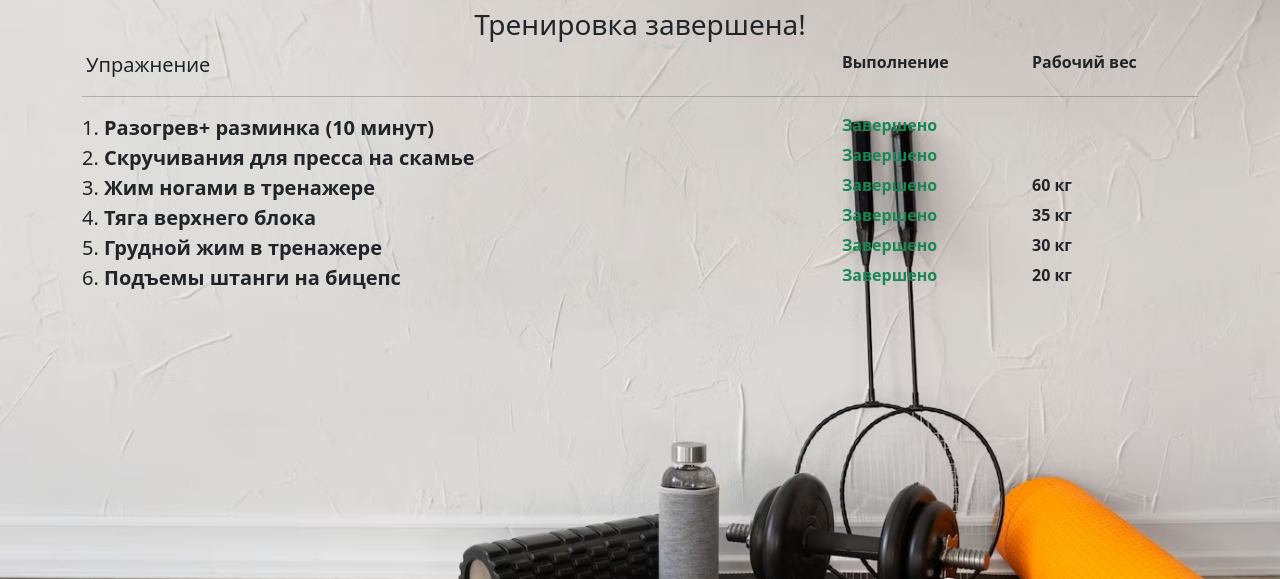
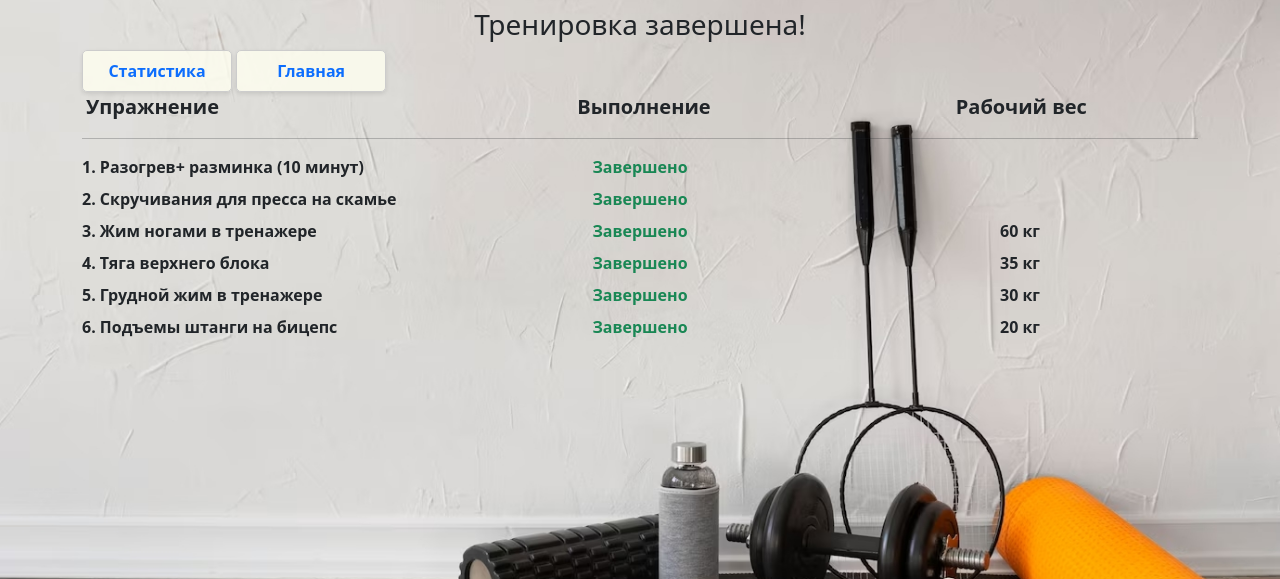
Before and after one commit to takura2012/flask_app_fit, a Flask app: page /statistics/details/1 in a window 1280 px wide. Shown: the part 76-655 px from the top of the page. Run offline with Flask 3, Linux system fonts and the light colour scheme; data comes from the database, SQL or seed files in the repository; both versions use the stored data as it was after the commit; some libraries are stand-ins or nearby versions.

Commit message:
сделана статистика, в планах убрать верхнее меню и перенести часть функций в управление (может переназвать его) после этого можно делать пользователей

```diff
--- a/main.py
+++ b/main.py
@@ -720,8 +720,10 @@ def train_progress_start():
 
         exercise = Exercise.query.get(user_training_exercise.exercise_id)
         previous_weight = find_prev_weight(exercise.exercise_id, user_id)
+        max_weight = find_max_weight(exercise.exercise_id, user_id)
 
-    return render_template('current_exercise.html', exercise=exercise, previous_weight=previous_weight, user_training=user_training, user_training_exercise=user_training_exercise)
+    return render_template('current_exercise.html', exercise=exercise, previous_weight=previous_weight,
+                           user_training=user_training, user_training_exercise=user_training_exercise, max_weight=max_weight)
 
 
 @app.route('/train_progress_next', methods=['POST', 'GET'])
@@ -828,9 +830,6 @@ def statistics():
             completed_trainings.append([train, c_tr.id, ex_count, formatted_datetime ])
     completed_trainings.reverse()
 
-
-
-
     return render_template('statistics.html', uncompleted_trainings=uncompleted_trainings, completed_trainings=completed_trainings, user=user)
 
 
@@ -862,7 +861,6 @@ def statistic_details(user_training_id):
         weight = ute.weight
         finish_data.append({'ex_id': ex_id, 'ex_name': ex_name, 'ex_skipped': ex_skipped, 'weight': weight})
 
-    # print(finish_data)
     return render_template('training_finished.html', finish_data=finish_data)
 
 
@@ -872,17 +870,12 @@ def statistics_exercises():
     if request.method == 'POST':
         # взял с формы ИД юзера
         user_id = request.form.get('user_id')
-
-        # функция преобразует в словарь {ex_id:count_in, ...}
-        # counts = Counter(exercises)
-
-        # сортировка sorted(iterable, key=key, reverse=reverse) key это функция,
-        # lambda - анонимная название для элемента counts.items(), который передается в функцию
-        # sorted_counts = dict(sorted(counts.items(), key=lambda item: item[1], reverse=True))
+        trains_count = request.form.get('trains_count')
 
         exercises_struct = get_exercise_statistics(user_id)
+        # [[55, 'Разогрев+ разминка (10 минут)', 4, 1, [{'date': '28-08-2023 10:03:04', 'weight': 0, 'skipped': False},
 
-    return render_template('statistics_exercises.html', exercises_struct=exercises_struct)
+    return render_template('statistics_exercises.html', exercises_struct=exercises_struct, user_id=user_id, trains_count=trains_count)
 
 
 if __name__ == '__main__':
--- a/static/css/main.css
+++ b/static/css/main.css
@@ -84,7 +84,7 @@ body {
     padding: 2px;
     border: 1px solid #ccc;
     border-radius: 5px;
-    background-color: rgb(255,255,240);
+    background-color: rgba(255,255,240, 0.8);
     box-shadow: 0 2px 4px rgba(0, 0, 0, 0.1);
     max-width: 150px;
     width: 100%;
@@ -104,5 +104,19 @@ body {
 }
 
 .background-custom-light {
-    background-color: rgba(240,255,240, 0.4);
+    background-color: rgba(255,255,240, 0.8);
 }
+
+/* Переопределение высоты заголовка аккордеона */
+.accordion-header {
+    background-color: rgba(255,255,240, 0);
+    height: 30px; /* Здесь можно задать желаемую высоту в пикселях или другой единице измерения */
+    /* Другие стили, если необходимо */
+}
+
+/* Изменение стиля кнопки в заголовке аккордеона */
+.accordion-button {
+    height: 30px;
+    background-color: rgba(255,255,240, 0.8);
+    /* Другие стили, если необходимо */
+}
--- a/templates/training_finished.html
+++ b/templates/training_finished.html
@@ -8,29 +8,36 @@
 <h3>Тренировка завершена!</h3>
 </div>
 
-<div class="row mb-0 fs-6">
-        <div class="col-8 mb-0 px-3 fs-5">
+<a href="/statistics" class="statistics-btn d-inline-flex p-2 fw-bold fs-6 link-underline link-underline-opacity-0">
+    Статистика
+</a>
+<a href="/" class="statistics-btn d-inline-flex p-2 fw-bold fs-6 link-underline link-underline-opacity-0">
+    Главная
+</a>
+
+<div class="row mb-0 fs-5">
+        <div class="col mb-0 px-3 fw-semibold">
            Упражнение
         </div>
 
-        <div class="col mb-0 fw-semibold">
+        <div class="col mb-0 fw-semibold text-center">
             Выполнение
         </div>
-        <div class="col mb-0 fw-semibold">
+        <div class="col mb-0 fw-semibold text-center">
             Рабочий вес
         </div>
 </div>
  <hr>
 {% for ex in finish_data %}
-    <div class="row mb-0 fs-6">
-        <div class="col-8 mb-0 fs-5">
-            {{loop.index}}. <b>{{ex.ex_name}}</b>
+    <div class="row mb-2 fs-6">
+        <div class="col fw-semibold">
+            {{loop.index}}. {{ex.ex_name}}
         </div>
 
-        <div class="col mb-0 fw-semibold">
+        <div class="col mb-0 fw-semibold text-center">
             {% if not ex.ex_skipped %} <span class="text-success">Завершено</span> {% else %} <span class="text-danger">Пропущено</span> {% endif %}
         </div>
-        <div class="col mb-0 fw-semibold">
+        <div class="col mb-0 fw-semibold text-center">
             {% if ex.weight>0 %}
                 {{ex.weight}} кг
             {% endif %}
```
Also changed, not shown: _logic.py (+30 -7 lines), templates/current_exercise.html (+6 -1 lines), templates/statistics.html (+5 -8 lines), templates/statistics_exercises.html (+47 -6 lines), instance/fitness.db.
